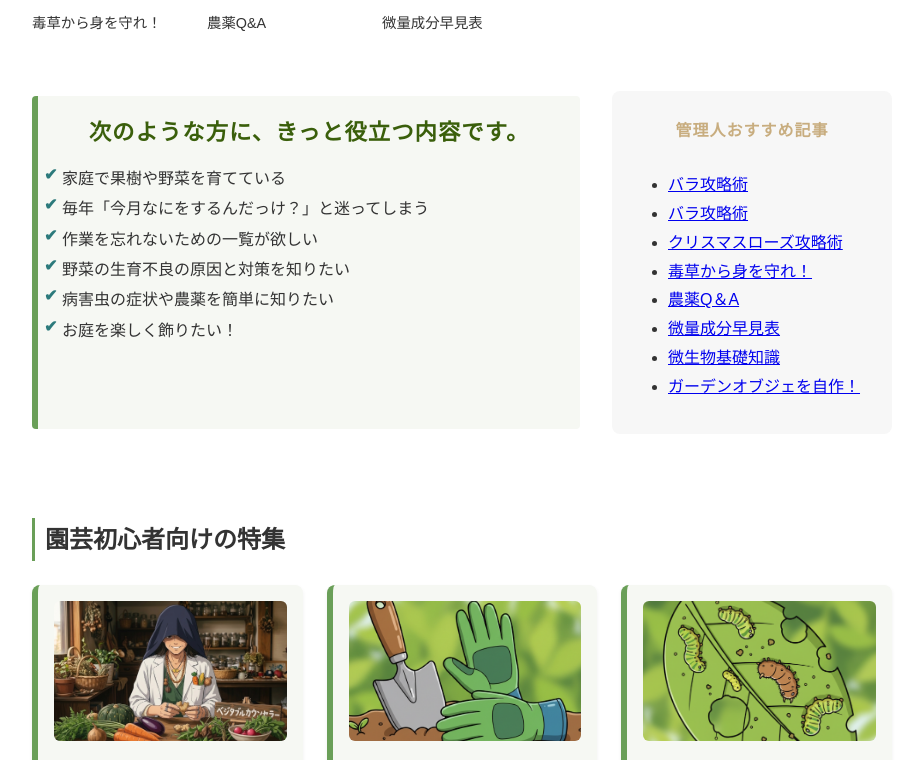
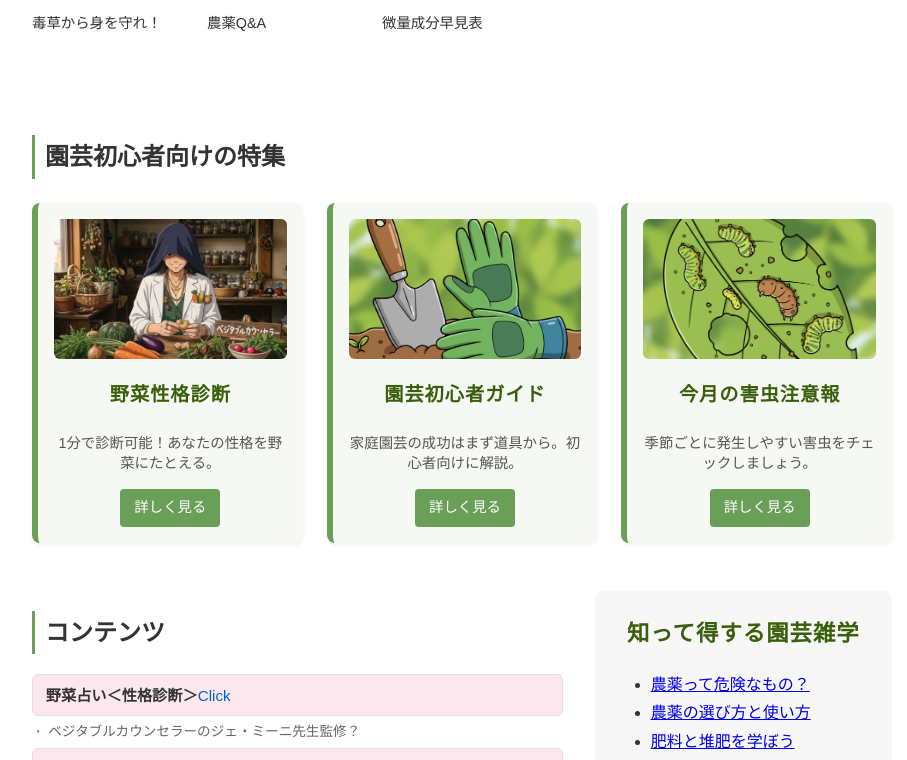
Before and after one commit to shiitake-garden/shiitake-garden.github.io, a Jekyll site: the page built from index_bf.html, in a window 1280 px wide and 900 px high, scrolled down 1270 px, cut to the strip 140-900 px from the top of the window. Shown: the whole strip, without its empty margins (178-1085 px from the left). Built offline with Jekyll 4.4.1, drawn with Linux system fonts in a browser that asks for light colours.

Commit message:
Update index_bf.html

```diff
--- a/index_bf.html
+++ b/index_bf.html
@@ -105,36 +105,6 @@ title: カルティベーションラボ
 
 
 
-<section class="for-you-wrapper">
-  <div class="for-you-main">
-    <h3>次のような方に、きっと役立つ内容です。</h3>
-    <ul>
-      <li>家庭で果樹や野菜を育てている</li>
-      <li>毎年「今月なにをするんだっけ？」と迷ってしまう</li>
-      <li>作業を忘れないための一覧が欲しい</li>
-      <li>野菜の生育不良の原因と対策を知りたい</li>
-      <li>病害虫の症状や農薬を簡単に知りたい</li>
-      <li>お庭を楽しく飾りたい！</li>
-    </ul>
-  </div>
-
-  <aside class="for-you-sidebar">
-    <h4>管理人おすすめ記事</h4>
-    <ul>
-    <!--  <li><a href="/column/column_syosinsya.html">園芸初心者必須アイテム</a></li>-->
-      <li><a href="/contents/kouryaku/bara.html">バラ攻略術</a></li>
-      <li><a href="/contents/kouryaku/kurematisu.html">バラ攻略術</a></li>
-      <li><a href="/contents/kouryaku/kurisumasu.html">クリスマスローズ攻略術</a></li>
-      <li><a href="/contents/caution.html">毒草から身を守れ！</a>
-      <li><a href="/column/column_nouyaku_qa.html">農薬Q＆A</a></li>
-      <li><a href="/column/column_hiryou_biryou.html">微量成分早見表</a></li>
-      <li><a href="/microbe/microbe_gaiyou.html">微生物基礎知識</a></li>
-      <li><a href="/zoukei.html">ガーデンオブジェを自作！</a> </li>
-    <!--  <li><a href="https://www.youtube.com/watch?v=M3w2U4l4_9A">【動画】AI時代のお庭リフォーム術</a></li>-->
-    </ul>
-  </aside>
-</section>
-
 <!-- admax -->
 <script src="https://adm.shinobi.jp/s/9ee9ae61898b55c5c49b1913e342ff68"></script>
 <!-- admax -->
```
